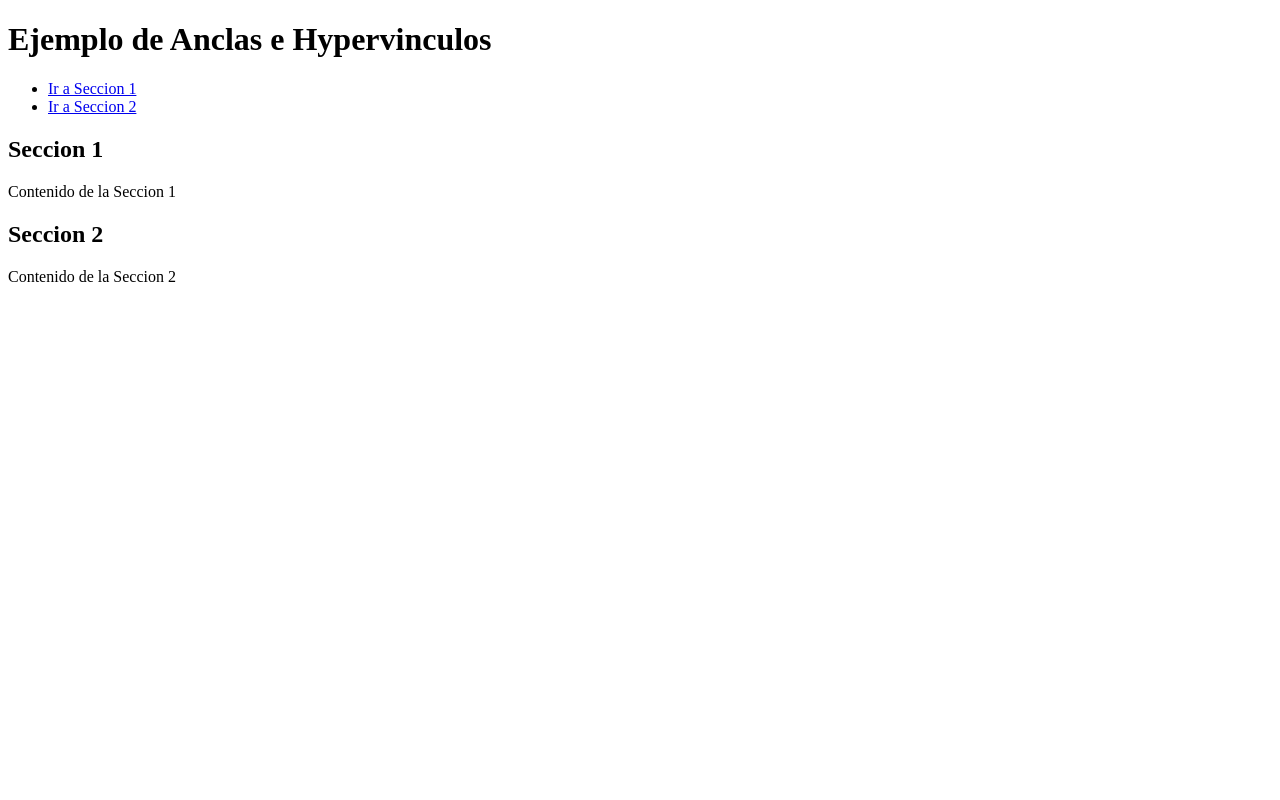
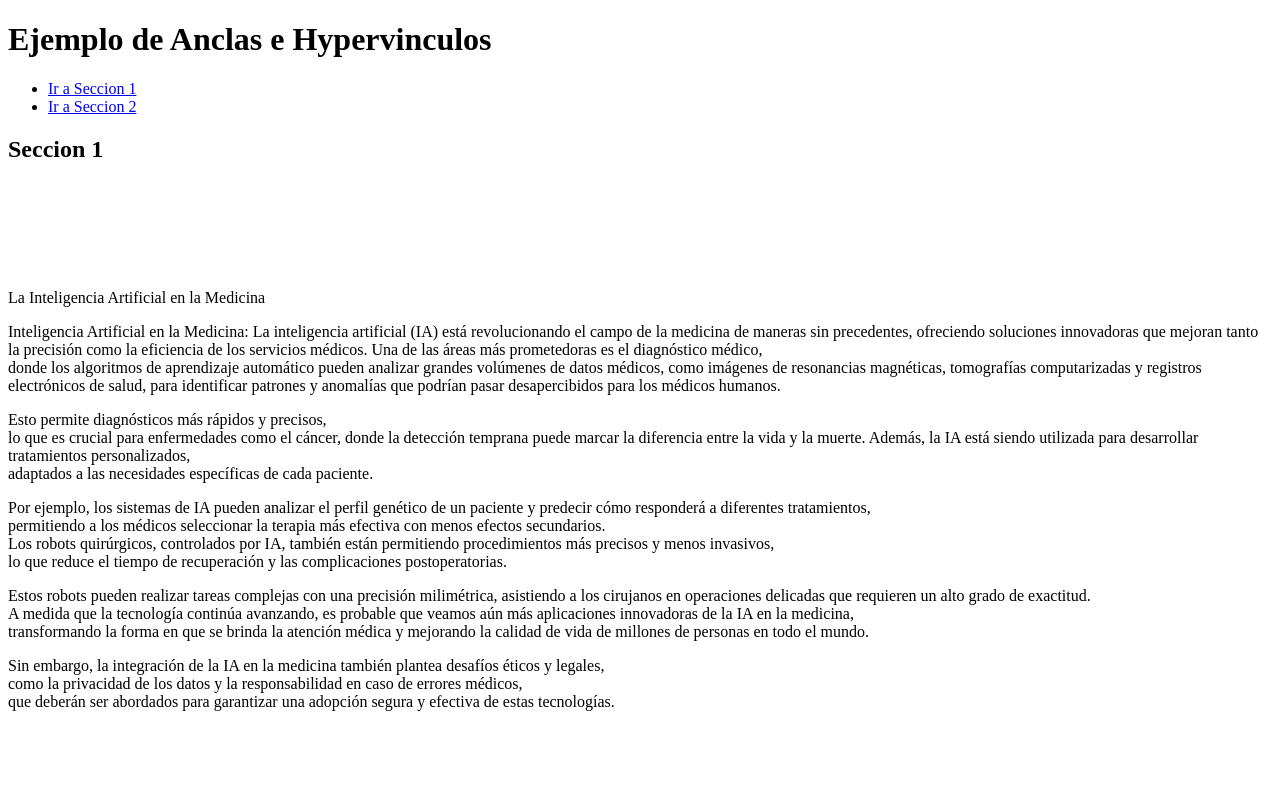
Before and after one commit to SkyDrow1455/proyecto-CamiloSamboni, a plain HTML site: page EjercicioNro1.html in a window 1280 px wide. Shown: the top 800 px of the page. Drawn offline with Linux system fonts and the light colour scheme.

Commit message:
Version Pagina V1

```diff
--- a/EjercicioNro1.html
+++ b/EjercicioNro1.html
@@ -19,12 +19,71 @@
     <!--Secciones con anclas-->
     <section id="seccion1">
         <h2>Seccion 1</h2>
-        <p>Contenido de la Seccion 1</p>
+        <br>
+            <br>
+            <br>
+            <br>
+            <br>
+            <p>La Inteligencia Artificial en la Medicina</p>
+            <p>Inteligencia Artificial en la Medicina: La inteligencia artificial (IA) está revolucionando el campo de la medicina
+                de maneras sin precedentes, ofreciendo soluciones innovadoras que mejoran tanto la precisión como la eficiencia
+                de los servicios médicos. Una de las áreas más prometedoras es el diagnóstico médico, <br>donde los algoritmos de aprendizaje
+                automático pueden analizar grandes volúmenes de datos médicos, como imágenes de resonancias magnéticas, tomografías
+                computarizadas y registros electrónicos de salud, para identificar patrones y anomalías que podrían pasar desapercibidos
+                para los médicos humanos.<br></p>
+                <p>Esto permite diagnósticos más rápidos y precisos, <br>lo que es crucial para enfermedades como el
+                cáncer, donde la detección temprana puede marcar la diferencia entre la vida y la muerte. Además, la IA está siendo utilizada
+                para desarrollar tratamientos personalizados, <br>adaptados a las necesidades específicas de cada paciente.</p>
+                <p>Por ejemplo, los sistemas de IA pueden analizar el perfil genético de un paciente y predecir cómo responderá a diferentes tratamientos,
+                <br>permitiendo a los médicos seleccionar la terapia más efectiva con menos efectos secundarios.<br> Los robots quirúrgicos,
+                controlados por IA, también están permitiendo procedimientos más precisos y menos invasivos, <br>lo que reduce el tiempo de
+                recuperación y las complicaciones postoperatorias.</p>
+                <p>Estos robots pueden realizar tareas complejas con una precisión milimétrica,
+                asistiendo a los cirujanos en operaciones delicadas que requieren un alto grado de exactitud.<br> A medida que la tecnología
+                continúa avanzando, es probable que veamos aún más aplicaciones innovadoras de la IA en la medicina, <br>transformando
+                la forma en que se brinda la atención médica y mejorando la calidad de vida de millones de personas en todo el mundo.</p>
+                <p>Sin embargo, la integración de la IA en la medicina también plantea desafíos éticos y legales, <br>como la privacidad de
+                los datos y la responsabilidad en caso de errores médicos, <br>que deberán ser abordados para garantizar una adopción
+                segura y efectiva de estas tecnologías.</p>
+                <br>
+                <br>
+                <br>
+                <br>
+                <br>
+                <br>
+                <br>
+                <br>
     </section>
 
     <section id="seccion2">
         <h2>Seccion 2</h2>
-        <p>Contenido de la Seccion 2</p>
+        <p>El Impacto del Comercio Electrónico en la Economía Global: El comercio electrónico ha tenido un impacto profundo en la economía global,
+            transformando la manera en que las personas compran y venden bienes y servicios.<br> Con el auge de plataformas como Amazon,
+            Alibaba y eBay, los consumidores ahora tienen acceso a una variedad casi infinita de productos a precios competitivos,
+            sin importar su ubicación geográfica.<br> Esto ha llevado a un aumento significativo en el comercio transfronterizo,
+            beneficiando tanto a los consumidores como a los pequeños y medianos empresarios que pueden llegar a un mercado global
+            sin la necesidad de una presencia física. Además,<br> el comercio electrónico ha impulsado la innovación en logística y cadena
+            de suministro, con empresas invirtiendo en tecnologías avanzadas como la automatización y la inteligencia artificial para mejorar
+            la eficiencia y reducir costos.<br> Por ejemplo, los almacenes automatizados y los sistemas de gestión de inventarios basados en
+            IA permiten a las empresas manejar grandes volúmenes de pedidos con rapidez y precisión, reduciendo los tiempos de entrega y
+            mejorando la satisfacción del cliente.<br> Sin embargo, el comercio electrónico también ha planteado desafíos significativos. <br>
+            La competencia feroz ha llevado a la desaparición de muchas tiendas físicas, afectando a las economías locales y a los empleos en
+            el sector minorista.<br> Además, la necesidad de regulaciones más estrictas para proteger a los consumidores y garantizar la competencia
+            leal se ha vuelto más evidente. Las cuestiones de privacidad y seguridad de los datos también son preocupaciones importantes,
+            ya que las transacciones en línea implican el intercambio de información personal y financiera sensible.<br>
+            En resumen, el comercio electrónico no solo ha cambiado la forma en que compramos, sino que también ha remodelado la economía global,
+            creando nuevas oportunidades y desafíos en el proceso.<br> A medida que la tecnología continúa evolucionando, es probable que veamos aún
+            más cambios en el panorama del comercio electrónico, con nuevas tendencias y modelos de negocio emergiendo para satisfacer las
+            demandas de los consumidores modernos.</p>
+            <br>
+            <br>
+            <br>
+            <br>
+            <br>
+            <br>
+            <br>
+            <br>
+            <br>
     </section>
 
 </body>
```
